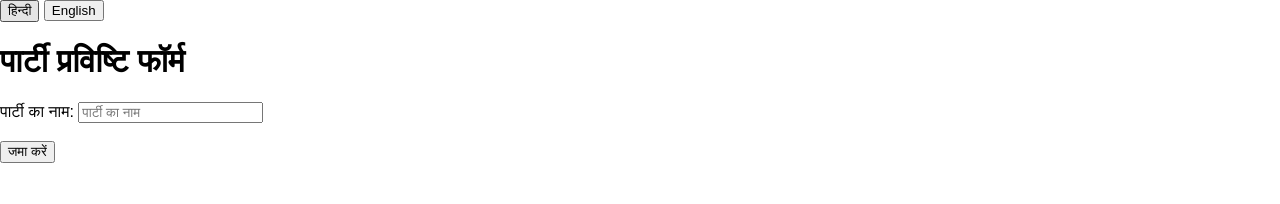
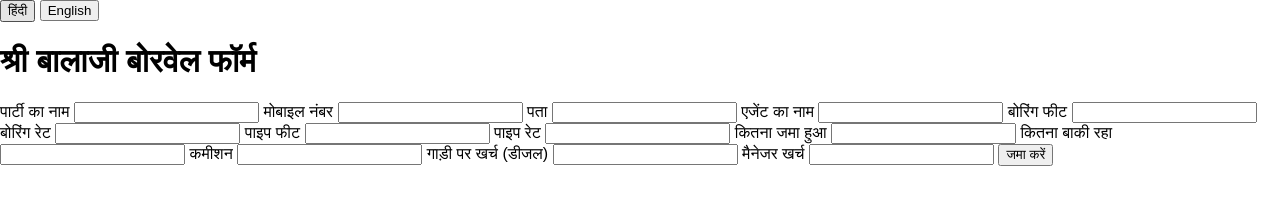
Before and after one commit to Deepakbasantmaurya/shreebalajidrilling, a plain HTML site: page index.html in a window 1280 px wide. Drawn offline with Linux system fonts and the light colour scheme.

Commit message:
Update index.html

```diff
--- a/index.html
+++ b/index.html
@@ -1,28 +1,66 @@
 <!DOCTYPE html>
-<html lang="hi">
+<html lang="en">
 <head>
-  <meta charset="UTF-8">
+  <meta charset="UTF-8" />
+  <meta name="viewport" content="width=device-width, initial-scale=1.0"/>
   <title>Shree Balaji Borewell</title>
-  <link rel="stylesheet" href="style.css">
-  <script defer src="script.js"></script>
+  <link rel="stylesheet" href="style.css" />
 </head>
 <body>
-  <div class="language-switch">
-    <button onclick="setLanguage('hi')">हिन्दी</button>
-    <button onclick="setLanguage('en')">English</button>
+  <div class="container">
+    <div class="lang-buttons">
+      <button id="hindiBtn">हिंदी</button>
+      <button id="englishBtn">English</button>
+    </div>
+
+    <h1 data-lang-hindi="श्री बालाजी बोरवेल फॉर्म" data-lang-english="Shree Balaji Borewell Form">
+      श्री बालाजी बोरवेल फॉर्म
+    </h1>
+
+    <form action="https://shreebalajiborewell.infinityfreeapp.com/submit_entry.php" method="POST">
+      <label data-lang-hindi="पार्टी का नाम" data-lang-english="Party Name">पार्टी का नाम</label>
+      <input type="text" name="party_name" required />
+
+      <label data-lang-hindi="मोबाइल नंबर" data-lang-english="Mobile Number">मोबाइल नंबर</label>
+      <input type="text" name="mobile" required />
+
+      <label data-lang-hindi="पता" data-lang-english="Address">पता</label>
+      <input type="text" name="address" required />
+
+      <label data-lang-hindi="एजेंट का नाम" data-lang-english="Agent Name">एजेंट का नाम</label>
+      <input type="text" name="agent_name" required />
+
+      <label data-lang-hindi="बोरिंग फीट" data-lang-english="Boring Feet">बोरिंग फीट</label>
+      <input type="number" name="boring_feet" required />
+
+      <label data-lang-hindi="बोरिंग रेट" data-lang-english="Boring Rate">बोरिंग रेट</label>
+      <input type="number" name="boring_rate" required />
+
+      <label data-lang-hindi="पाइप फीट" data-lang-english="Pipe Feet">पाइप फीट</label>
+      <input type="number" name="pipe_feet" required />
+
+      <label data-lang-hindi="पाइप रेट" data-lang-english="Pipe Rate">पाइप रेट</label>
+      <input type="number" name="pipe_rate" required />
+
+      <label data-lang-hindi="कितना जमा हुआ" data-lang-english="Amount Paid">कितना जमा हुआ</label>
+      <input type="number" name="paid" required />
+
+      <label data-lang-hindi="कितना बाकी रहा" data-lang-english="Amount Due">कितना बाकी रहा</label>
+      <input type="number" name="due" required />
+
+      <label data-lang-hindi="कमीशन" data-lang-english="Commission">कमीशन</label>
+      <input type="number" name="commission" required />
+
+      <label data-lang-hindi="गाड़ी पर खर्च (डीजल)" data-lang-english="Diesel Expense">गाड़ी पर खर्च (डीजल)</label>
+      <input type="number" name="diesel" required />
+
+      <label data-lang-hindi="मैनेजर खर्च" data-lang-english="Manager Expense">मैनेजर खर्च</label>
+      <input type="number" name="manager_expense" required />
+
+      <button type="submit" data-lang-hindi="जमा करें" data-lang-english="Submit">जमा करें</button>
+    </form>
   </div>
 
-  <h1 data-lang-hi="पार्टी प्रविष्टि फॉर्म" data-lang-en="Party Entry Form">पार्टी प्रविष्टि फॉर्म</h1>
-
-  <!-- ✅ यहाँ पर फॉर्म Merge कर रहे हैं -->
-  <form action="https://shreebalajiborwell.infinityfreeapp.com/submit_entry.php" method="POST">
-    <label data-lang-hi="पार्टी का नाम" data-lang-en="Party Name">
-      पार्टी का नाम:
-      <input type="text" name="party_name" placeholder="पार्टी का नाम" required>
-    </label>
-    <br><br>
-    <button type="submit" data-lang-hi="जमा करें" data-lang-en="Submit">जमा करें</button>
-  </form>
-
+  <script src="script.js"></script>
 </body>
 </html>
```
